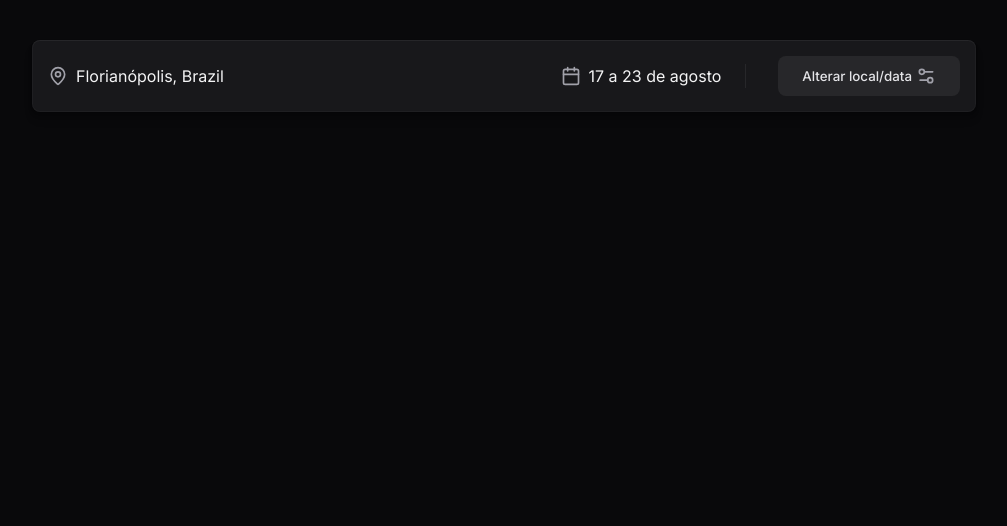
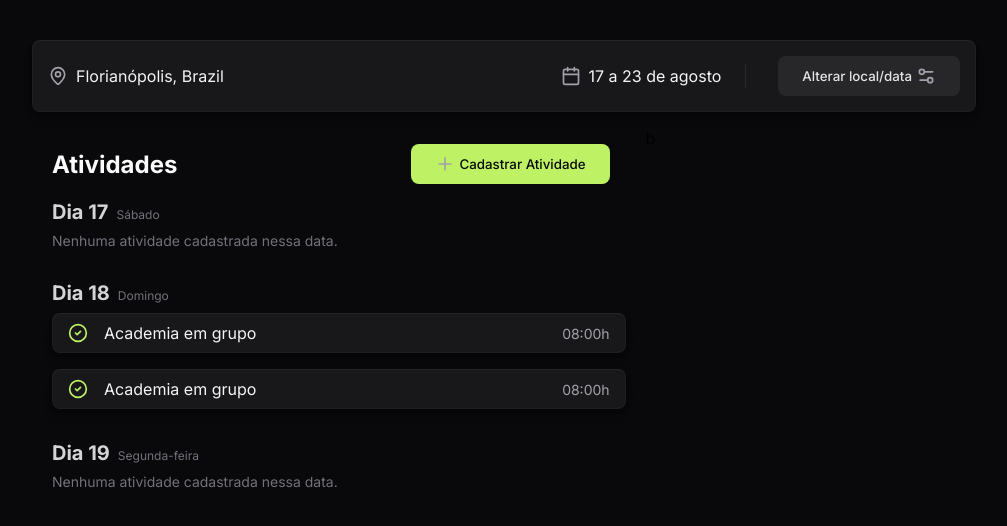
Before and after one commit to RafaelHDSV/Plann.er, a React (Vite) app: page /trips/1 in a window 1280 px wide. Shown: the top 526 px of the page, without its empty margins (136-1143 px from the left). Built offline with nearby package versions, Linux system fonts and the light colour scheme.

Commit message:
feat: adding activities container

```diff
--- a/src/index.css
+++ b/src/index.css
@@ -403,6 +403,9 @@ a {
 /* TRIP DETAILS */
 
 #trip-details {
+	display: flex;
+	flex-direction: column;
+	gap: 1rem;
 	width: 100vw;
 	height: 100vh;
 	background-color: var(--black);
@@ -443,6 +446,95 @@ a {
 	padding-right: 1.5rem;
 }
 
+#trip-details main {
+	display: flex;
+	width: 100%;
+}
+
+#trip-details main .activities {
+	padding: 0 1.25rem;
+	width: 65%;
+}
+
+#trip-details main .activities header {
+	display: flex;
+	justify-content: space-between;
+	align-items: center;
+	font-size: 16px;
+	color: var(--gray-50);
+	box-shadow: none;
+	background-color: transparent;
+	padding-left: 0;
+}
+
+#trip-details main .activities .days {
+	display: flex;
+	flex-direction: column;
+	gap: 2rem;
+}
+
+#trip-details main .activities .days .day {
+	display: flex;
+	flex-direction: column;
+	gap: 0.5rem;
+}
+
+#trip-details main .activities .days .day .name {
+	display: flex;
+	align-items: baseline;
+	gap: 0.5rem;
+}
+
+#trip-details main .activities .days .day .name span:first-child {
+	font-size: 20px;
+	color: var(--gray-300);
+	font-weight: bold;
+}
+
+#trip-details main .activities .days .day .name span:last-child {
+	font-size: 12px;
+	color: var(--gray-500);
+}
+
+#trip-details main .activities .days .day p {
+	font-size: 14px;
+	color: var(--gray-500);
+}
+
+#trip-details main .activities .days .day .activities-day {
+	display: flex;
+	flex-direction: column;
+	gap: 1rem;
+}
+
+#trip-details main .activities .days .day .activitie-day {
+	display: flex;
+	align-items: center;
+	gap: 1rem;
+	padding: 0.5rem 1rem;
+	width: 100%;
+	background-color: var(--gray-900);
+	border-radius: 0.5rem;
+	box-shadow: 0px 8px 8px rgba(0, 0, 0, 0.1), 0px 4px 4px rgba(0, 0, 0, 0.1),
+		0px 2px 2px rgba(0, 0, 0, 0.1), 0px 0px 0px 1px rgba(0, 0, 0, 0.1),
+		inset 0px 0px 0px 1px rgba(255, 255, 255, 0.03),
+		inset 0px 1px 0px rgba(255, 255, 255, 0.03);
+}
+
+#trip-details main .activities .days .day .activitie-day span {
+	font-size: 16px;
+	color: var(--gray-100);
+}
+#trip-details main .activities .days .day .activitie-day span:last-child {
+	margin-left: auto;
+	font-size: 14px;
+	color: var(--gray-400);
+}
+
+#trip-details main aside {
+	width: 35%;
+}
+
 /* INPUT ICON */
 
 .secundary-button .input-icon,
@@ -459,6 +551,11 @@ a {
 }
 
 .primary-button .input-icon,
-.email-container form button .input-icon {
+.email-container form button .input-icon,
+#trip-details main .ativities header .input-icon {
 	color: var(--black);
 }
+
+#trip-details main .activities .days .day .activitie-day .input-icon {
+	color: var(--light-green);
+}
--- a/src/pages/TripDetails/index.tsx
+++ b/src/pages/TripDetails/index.tsx
@@ -1,4 +1,4 @@
-import { Calendar, MapPin, Settings2 } from 'lucide-react';
+import { Calendar, CircleCheck, MapPin, Plus, Settings2 } from 'lucide-react';
 
 export function TripDetails() {
 	return (
@@ -21,6 +21,65 @@ export function TripDetails() {
 					</button>
 				</div>
 			</header>
+
+			<main>
+				<div className='activities'>
+					<header>
+						<h2>Atividades</h2>
+						<button className='primary-button'>
+							<Plus className='input-icon' />
+							Cadastrar Atividade
+						</button>
+					</header>
+
+					<div className='days'>
+						<div className='day'>
+							<div className='name'>
+								<span>Dia 17</span>
+								<span>Sábado</span>
+							</div>
+
+							<p>
+								Nenhuma atividade cadastrada nessa data.
+							</p>
+						</div>
+
+						<div className='day'>
+							<div className='name'>
+								<span>Dia 18</span>
+								<span>Domingo</span>
+							</div>
+
+							<div className='activities-day'>
+								<div className='activitie-day'>
+									<CircleCheck className='input-icon' />
+									<span>Academia em grupo</span>
+									<span>08:00h</span>
+								</div>
+
+								<div className='activitie-day'>
+									<CircleCheck className='input-icon' />
+									<span>Academia em grupo</span>
+									<span>08:00h</span>
+								</div>
+							</div>
+						</div>
+
+						<div className='day'>
+							<div className='name'>
+								<span>Dia 19</span>
+								<span>Segunda-feira</span>
+							</div>
+
+							<p>
+								Nenhuma atividade cadastrada nessa data.
+							</p>
+						</div>
+					</div>
+				</div>
+
+				<aside>b</aside>
+			</main>
 		</div>
 	);
 }
```
